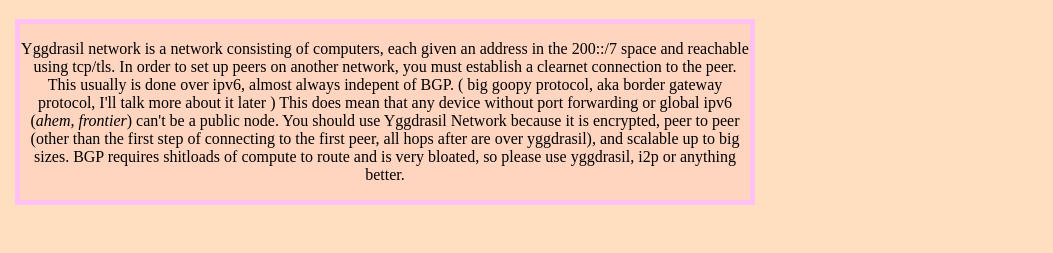
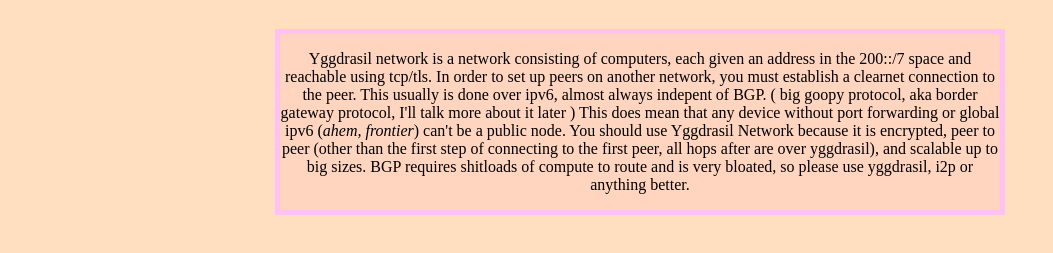
Before and after one commit to tbhtyson/wewbsise, a website: page public/1/index.html in a window 1280 px wide. Shown: the part 111-364 px from the top of the page, without its empty margins (0-1053 px from the left). Drawn offline with Linux system fonts and the light colour scheme.

Commit message:
i fixed postioning in a webpage

```diff
--- a/public/1/index.html
+++ b/public/1/index.html
@@ -7,7 +7,7 @@
 </head>
 <body>
   <div class="box">
-    <header><h1 class="header">yggdrasil network and what it means for you</h1><header>
+    <header><h1 class="header">yggdrasil network and what it means for you</h1></header>
     <main class="bigbox"><p>Yggdrasil network is a network consisting of computers, each given an address in the 200::/7 space and reachable using tcp/tls. In order to set up peers on another network, you must establish a clearnet connection to the peer. This usually is done over ipv6, almost always indepent of BGP. &lpar; big goopy protocol, aka border gateway protocol, I&apos;ll talk more about it later &rpar; This does mean that any device without port forwarding or global ipv6 &lpar;<i>ahem, frontier</i>&rpar; can&apos;t be a public node. You should use Yggdrasil Network because it is encrypted, peer to peer (other than the first step of connecting to the first peer, all hops after are over yggdrasil), and scalable up to big sizes. BGP requires shitloads of compute to route and is very bloated, so please use yggdrasil, i2p or anything better.</p></main>
   </div>
 </body>
--- a/public/style.css
+++ b/public/style.css
@@ -68,3 +68,8 @@
 .breakword {
   word-wrap: break-word;
 }
+
+.bigbox {
+  grid-row: 2 / 3;
+  grid-column: 2 / 3;
+}
```
